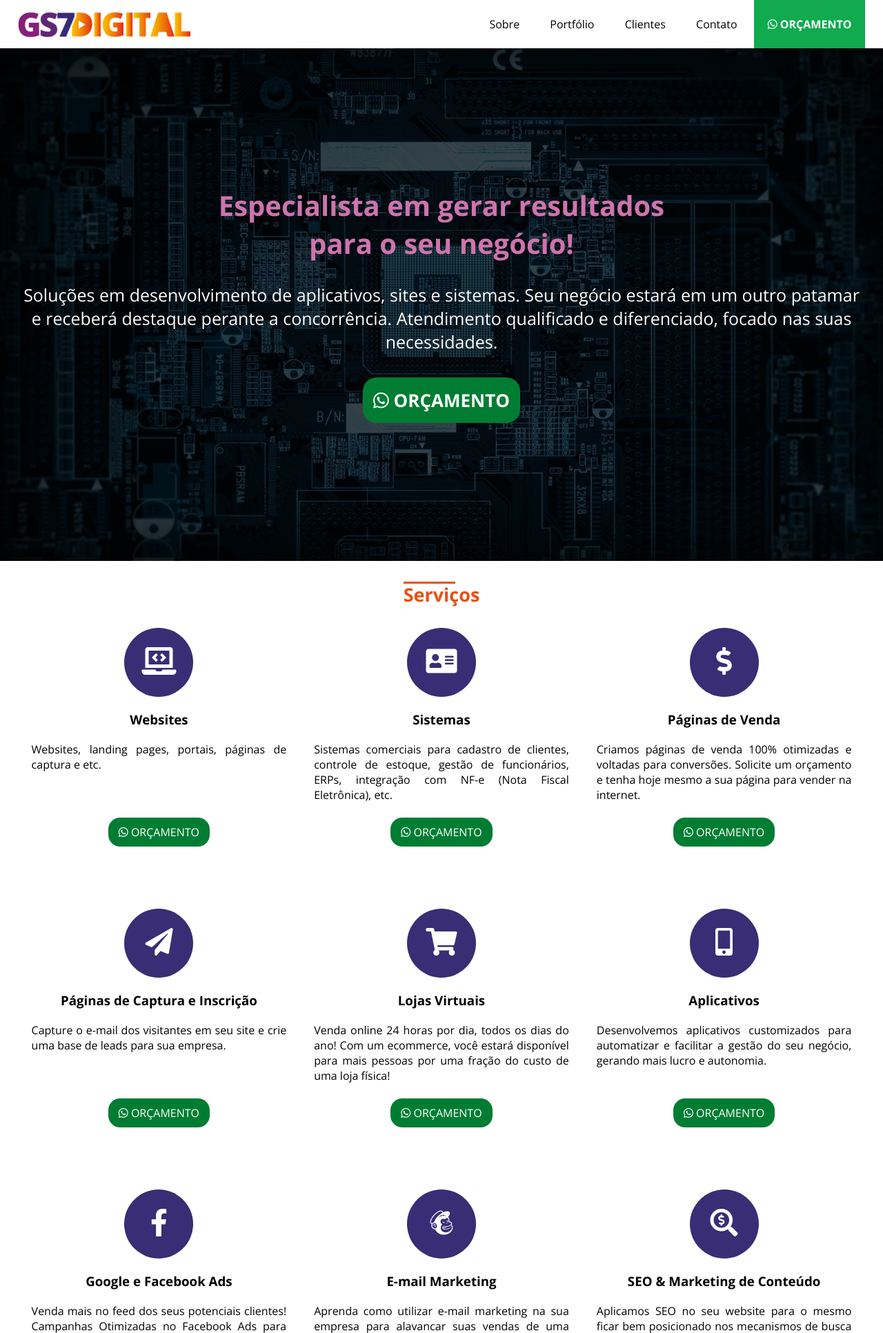
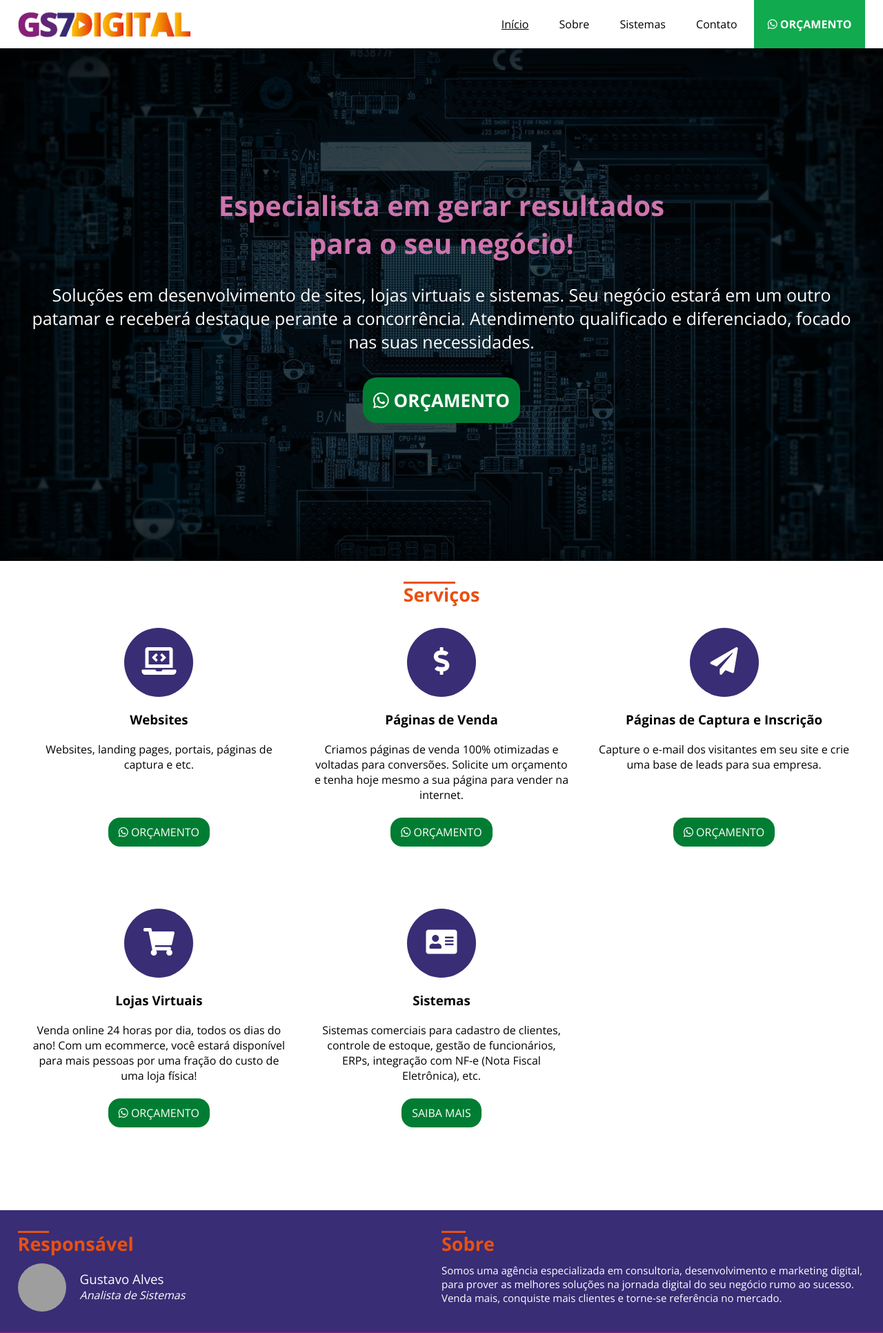
Before and after one commit to gustavoalvesdev/site-gs7, a PHP site: page /gs7digital/ in a window 1280 px wide. Shown: the top 1932 px of the page at 69% size. Run offline with PHP 8.4, Linux system fonts and the light colour scheme; some libraries are stand-ins or nearby versions; grey boxes are pictures that could not be loaded.

Commit message:
reformulacao da area de servicos

```diff
--- a/assets/css/style.css
+++ b/assets/css/style.css
@@ -226,7 +226,7 @@ header {
 
 .box-icone-single p {
 	min-height: 100px;
-	text-align: justify;
+	text-align: center;
 	margin-top: 20px;
 }
 
@@ -511,7 +511,7 @@ header {
     margin-top: 0;
     cursor: pointer;
 }
-@media screen and (max-width: 768px) {
+@media screen and (max-width: 842px) {
     .w20 {
         width: 100%;
     }
@@ -556,7 +556,7 @@ header {
         text-align: center;
     }
 }
-@media screen and (max-width: 580px) {
+@media screen and (max-width: 842px) {
     .menu-desktop {
         display: none;
     }
--- a/config.php
+++ b/config.php
@@ -1,3 +1,4 @@
 <?php
 
 define('INCLUDE_PATH', 'https://gs7digital.com.br/');
+#define('INCLUDE_PATH', 'http://localhost/gs7digital/another/');
--- a/index.php
+++ b/index.php
@@ -45,22 +45,22 @@
             <!-- logo -->
             <nav class="menu-desktop">
             <ul>
+            	<li <?php echo ($url === '' || $url === 'home') ? 'class="selected"' : ''; ?>><a href="<?php echo INCLUDE_PATH; ?>">Início</a></li>
                 <li <?php echo ($url === 'sobre') ? 'class="selected"' : ''; ?>><a href="<?php echo INCLUDE_PATH; ?>sobre">Sobre</a></li>
-                <li <?php echo ($url === 'portfolio') ? 'class="selected"' : ''; ?>><a href="<?php echo INCLUDE_PATH; ?>portfolio">Portfólio</a></li>
-                <li <?php echo ($url === 'clientes') ? 'class="selected"' : ''; ?>><a href="<?php echo INCLUDE_PATH; ?>clientes">Clientes</a></li>
+                <li <?php echo ($url === 'sistemas') ? 'class="selected"' : ''; ?>><a href="<?php echo INCLUDE_PATH; ?>sistemas">Sistemas</a></li>
                 <li <?php echo ($url === 'contato') ? 'class="selected"' : ''; ?>><a href="<?php echo INCLUDE_PATH; ?>contato">Contato</a></li>
-                <li <?php echo ($url === 'orcamento') ? 'class="selected"' : ''; ?>><a class="btn-proposta" href="<?php echo INCLUDE_PATH; ?>orcamento"><i class="fab fa-whatsapp"></i> ORÇAMENTO</a></li>
+                <li <?php echo ($url === 'orcamento') ? 'class="selected"' : ''; ?>><a class="btn-proposta" href="https://wa.me/+5511996531308?text=Ol%C3%A1,%20estou%20entrando%20em%20contato%20atrav%C3%A9s%20do%20seu%20site"><i class="fab fa-whatsapp"></i> ORÇAMENTO</a></li>
             </ul>
         </nav>
         <!-- menu-deskop -->
         <nav class="menu-mobile">
             <h2><i class="fa fa-bars"></i></h2>
             <ul>
-               <li <?php echo ($url === 'sobre') ? 'class="selected"' : ''; ?>><a href="<?php echo INCLUDE_PATH; ?>sobre">Sobre</a></li>
-                <li <?php echo ($url === 'portfolio') ? 'class="selected"' : ''; ?>><a href="<?php echo INCLUDE_PATH; ?>portfolio">Portfólio</a></li>
-                <li <?php echo ($url === 'clientes') ? 'class="selected"' : ''; ?>><a href="<?php echo INCLUDE_PATH; ?>clientes">Clientes</a></li>
+               <li <?php echo ($url === '' || $url === 'home') ? 'class="selected"' : ''; ?>><a href="<?php echo INCLUDE_PATH; ?>">Início</a></li>
+                <li <?php echo ($url === 'sobre') ? 'class="selected"' : ''; ?>><a href="<?php echo INCLUDE_PATH; ?>sobre">Sobre</a></li>
+                <li <?php echo ($url === 'sistemas') ? 'class="selected"' : ''; ?>><a href="<?php echo INCLUDE_PATH; ?>sistemas">Sistemas</a></li>
                 <li <?php echo ($url === 'contato') ? 'class="selected"' : ''; ?>><a href="<?php echo INCLUDE_PATH; ?>contato">Contato</a></li>
-                <li class="btn-proposta" <?php echo ($url === 'orcamento') ? 'class="selected"' : ''; ?>><a class="btn-proposta" href="<?php echo INCLUDE_PATH; ?>orcamento"><i class="fab fa-whatsapp"></i> ORÇAMENTO</a></li>
+                <li class="btn-proposta" <?php echo ($url === 'orcamento') ? 'class="selected"' : ''; ?>><a class="btn-proposta" href="https://wa.me/+5511996531308?text=Ol%C3%A1,%20estou%20entrando%20em%20contato%20atrav%C3%A9s%20do%20seu%20site"><i class="fab fa-whatsapp"></i> ORÇAMENTO</a></li>
             </ul>
         </nav>
         <!-- menu-mobile -->
--- a/page_parts/banner.php
+++ b/page_parts/banner.php
@@ -28,7 +28,7 @@
             </h2>
             <p class="wow bounceInLeft">
             	<?php if ($url === 'home'): ?>
-            		Soluções em desenvolvimento de aplicativos, sites e sistemas. Seu negócio estará em um outro patamar e receberá destaque perante a concorrência. Atendimento qualificado e diferenciado, focado nas suas necessidades.
+            		Soluções em desenvolvimento de sites, lojas virtuais e sistemas. Seu negócio estará em um outro patamar e receberá destaque perante a concorrência. Atendimento qualificado e diferenciado, focado nas suas necessidades.
             	<?php endif; ?>
             	<?php if ($url === 'sistemas'): ?>
             		Desenvolvemos sistemas únicos e personalizados para automatizar sua empresa e garantir praticidade, autonomia e resultados.
--- a/pages/home.php
+++ b/pages/home.php
@@ -13,16 +13,7 @@
                     <h2 class="wow rubberBand"><i class="fas fa-laptop-code"></i></h2>
                     <h3>Websites</h3>
                     <p>Websites, landing pages, portais, páginas de captura e etc.</p>
-					<a href="<?php echo INCLUDE_PATH; ?>sites" class="btn-saiba"><i class="fab fa-whatsapp"></i> ORÇAMENTO</a>
-					<!-- btn-saiba -->
-                </div>
-                <!-- box-icone-single -->
-
-				<div class="box-icone-single wow bounceInDown">
-                    <h2 class="wow rubberBand"><i class="fas fa-address-card"></i></h2>
-                    <h3>Sistemas</h3>
-                    <p>Sistemas comerciais para cadastro de clientes, controle de estoque, gestão de funcionários, ERPs, integração com NF-e (Nota Fiscal Eletrônica), etc.</p>
-					<a href="<?php echo INCLUDE_PATH; ?>sistemas" class="btn-saiba"><i class="fab fa-whatsapp"></i> ORÇAMENTO</a>
+					<a href="https://wa.me/+5511996531308?text=Ol%C3%A1,%20estou%20entrando%20em%20contato%20atrav%C3%A9s%20do%20seu%20site" class="btn-saiba"><i class="fab fa-whatsapp"></i> ORÇAMENTO</a>
 					<!-- btn-saiba -->
                 </div>
                 <!-- box-icone-single -->
@@ -31,7 +22,7 @@
                     <h2 class="wow rubberBand"><i class="fas fa-dollar-sign"></i></h2>
                     <h3>Páginas de Venda</h3>
                     <p>Criamos páginas de venda 100% otimizadas e voltadas para conversões. Solicite um orçamento e tenha hoje mesmo a sua página para vender na internet.</p>
-					<a href="#" class="btn-saiba"><i class="fab fa-whatsapp"></i> ORÇAMENTO</a>
+					<a href="https://wa.me/+5511996531308?text=Ol%C3%A1,%20estou%20entrando%20em%20contato%20atrav%C3%A9s%20do%20seu%20site" class="btn-saiba"><i class="fab fa-whatsapp"></i> ORÇAMENTO</a>
 					<!-- btn-saiba -->
                 </div>
                 <!-- box-icone-single -->
@@ -40,7 +31,7 @@
                     <h2 class="wow rubberBand"><i class="fas fa-paper-plane"></i></h2>
                     <h3>Páginas de Captura e Inscrição</h3>
                     <p>Capture o e-mail dos visitantes em seu site e crie uma base de leads para sua empresa.</p>
-                    <a href="#" class="btn-saiba"><i class="fab fa-whatsapp"></i> ORÇAMENTO</a>
+                    <a href="https://wa.me/+5511996531308?text=Ol%C3%A1,%20estou%20entrando%20em%20contato%20atrav%C3%A9s%20do%20seu%20site" class="btn-saiba"><i class="fab fa-whatsapp"></i> ORÇAMENTO</a>
                     <!-- btn-saiba -->
                 </div>
                 <!-- box-icone-single -->
@@ -49,44 +40,17 @@
                     <h2 class="wow rubberBand"><i class="fas fa-shopping-cart"></i></h2>
                     <h3>Lojas Virtuais</h3>
                     <p>Venda online 24 horas por dia, todos os dias do ano! Com um ecommerce, você estará disponível para mais pessoas por uma fração do custo de uma loja física!</p>
-					<a href="#" class="btn-saiba"><i class="fab fa-whatsapp"></i> ORÇAMENTO</a>
+					<a href="https://wa.me/+5511996531308?text=Ol%C3%A1,%20estou%20entrando%20em%20contato%20atrav%C3%A9s%20do%20seu%20site" class="btn-saiba"><i class="fab fa-whatsapp"></i> ORÇAMENTO</a>
 					<!-- btn-saiba -->
                 </div>
                 <!-- box-icone-single -->
 
-				<div class="box-icone-single wow bounceInDown">
-                    <h2 class="wow rubberBand"><i class="fas fa-mobile-alt"></i></h2>
-                    <h3>Aplicativos</h3>
-                    <p>Desenvolvemos aplicativos customizados para automatizar e facilitar a gestão do seu negócio, gerando mais lucro e autonomia.</p>
-					<a href="#" class="btn-saiba"><i class="fab fa-whatsapp"></i> ORÇAMENTO</a>
-					<!-- btn-saiba -->
-                </div>
-                <!-- box-icone-single -->
-
-				<div class="box-icone-single wow bounceInDown">
-                    <h2 class="wow rubberBand"><i class="fab fa-facebook-f"></i></h2>
-                    <h3>Google e Facebook Ads</h3>
-                    <p>Venda mais no feed dos seus potenciais clientes! Campanhas Otimizadas no Facebook Ads para aumentar o alcance e conversão da sua marca!</p>
-					<a href="#" class="btn-saiba"><i class="fab fa-whatsapp"></i> ORÇAMENTO</a>
-					<!-- btn-saiba -->
-                </div>
-                <!-- box-icone-single -->
-
-				<div class="box-icone-single wow bounceInDown">
-                    <h2 class="wow rubberBand"><i class="fab fa-mailchimp"></i></h2>
-                    <h3>E-mail Marketing</h3>
-                    <p>Aprenda como utilizar e-mail marketing na sua empresa para alavancar suas vendas de uma forma automatizada.</p>
-					<a href="#" class="btn-saiba"><i class="fab fa-whatsapp"></i> ORÇAMENTO</a>
-					<!-- btn-saiba -->
-                </div>
-                <!-- box-icone-single -->
-
-				<div class="box-icone-single wow bounceInDown">
-                    <h2 class="wow rubberBand"><i class="fas fa-search-dollar"></i></h2>
-                    <h3>SEO & Marketing de Conteúdo</h3>
-                    <p>Aplicamos SEO no seu website para o mesmo ficar bem posicionado nos mecanismos de busca e ser achado facilmente.</p>
-					<a href="#" class="btn-saiba"><i class="fab fa-whatsapp"></i> ORÇAMENTO</a>
-					<!-- btn-saiba -->
+                <div class="box-icone-single wow bounceInDown">
+                    <h2 class="wow rubberBand"><i class="fas fa-address-card"></i></h2>
+                    <h3>Sistemas</h3>
+                    <p>Sistemas comerciais para cadastro de clientes, controle de estoque, gestão de funcionários, ERPs, integração com NF-e (Nota Fiscal Eletrônica), etc.</p>
+                    <a href="<?php echo INCLUDE_PATH; ?>sistemas" class="btn-saiba">SAIBA MAIS</a>
+                    <!-- btn-saiba -->
                 </div>
                 <!-- box-icone-single -->
 
@@ -109,7 +73,7 @@
                     <div class="img-avatar" style="background-image:url('<?php echo INCLUDE_PATH; ?>assets/images/perfil.jpg');"></div>
                     <div class="descricao-avatar">
                         <h3>Gustavo Alves</h3>
-                        <p>Desenvolvedor Web Full-Stack</p>
+                        <p>Analista de Sistemas</p>
                     </div>
                     <!-- descricao-avatar -->
                 </div>
```
